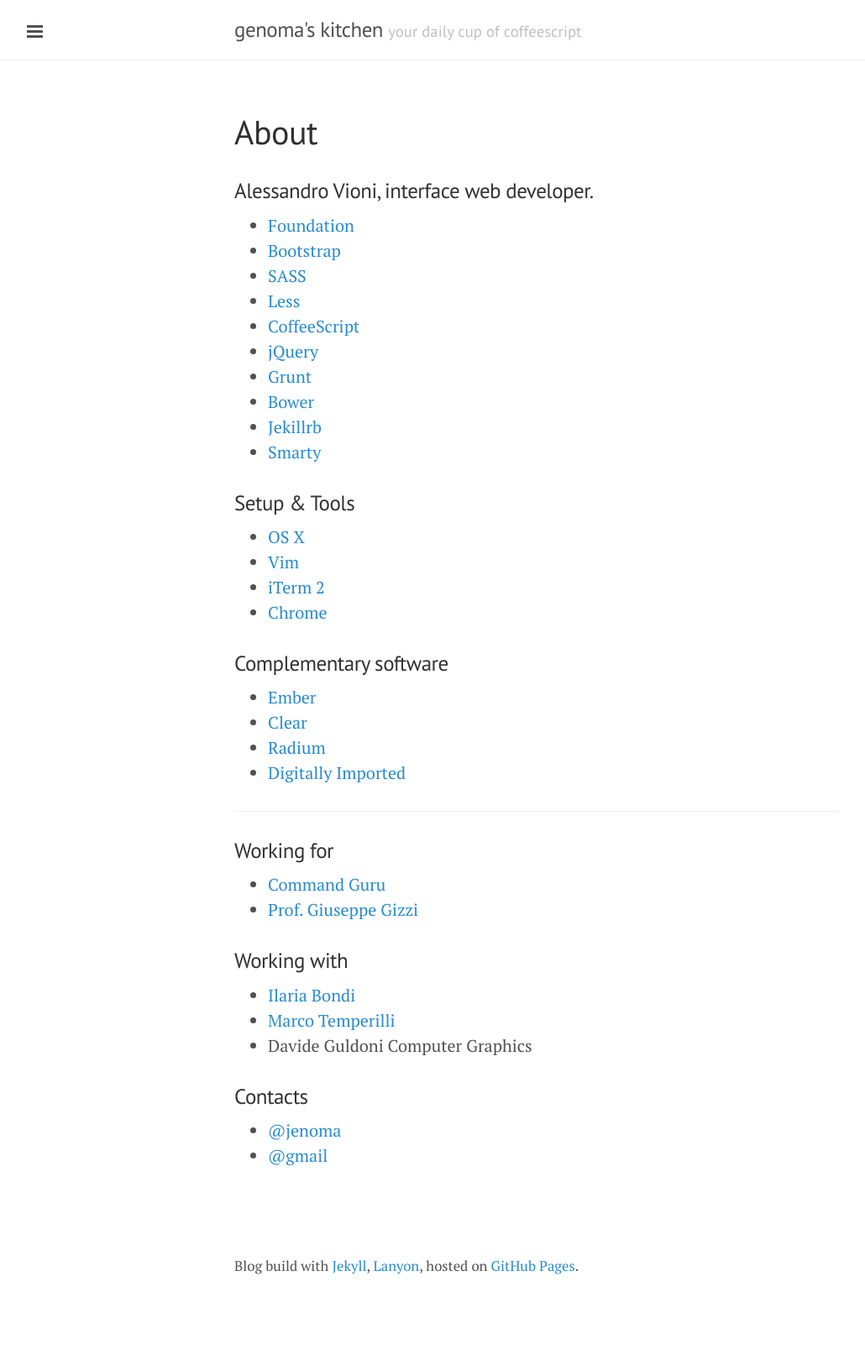
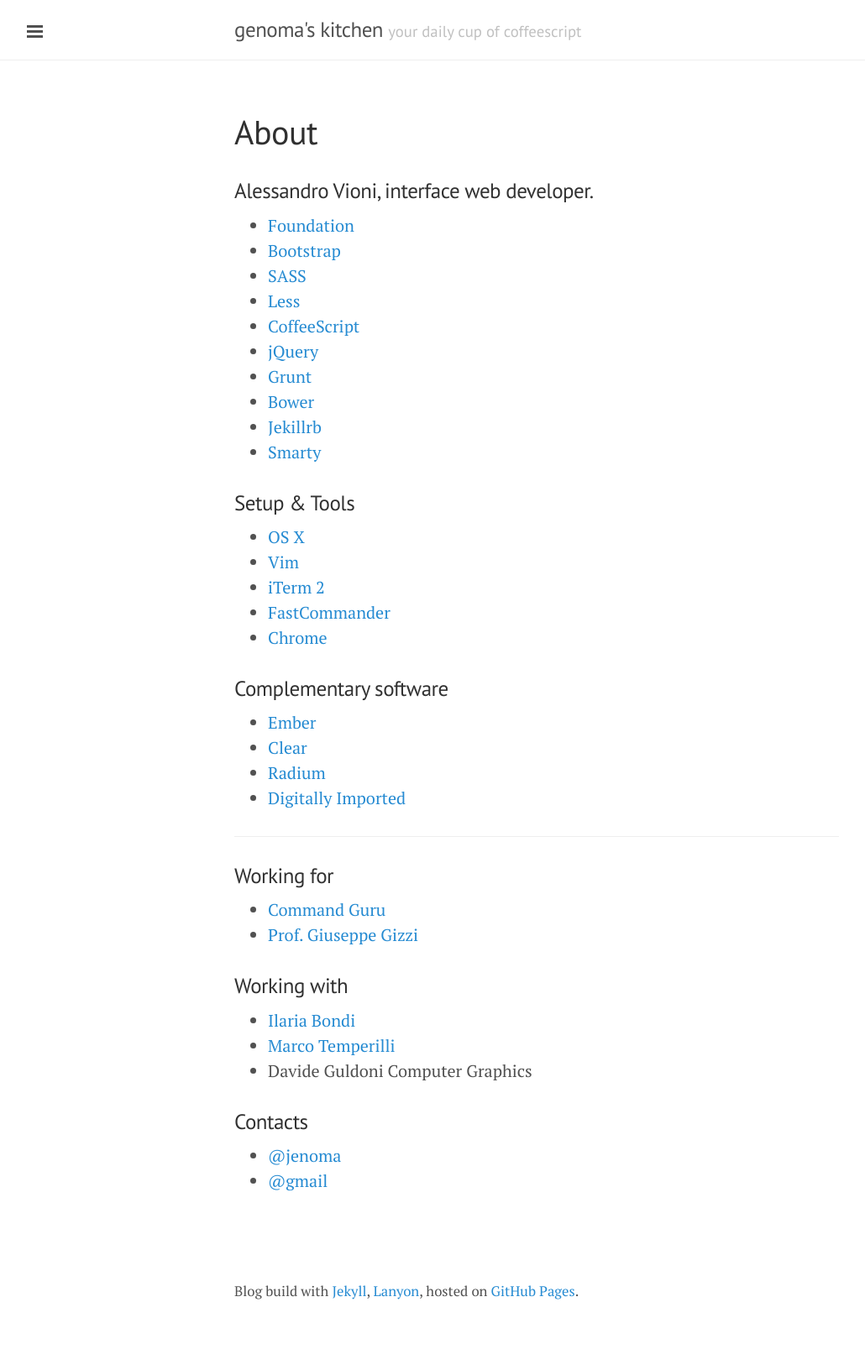
Before and after one commit to genoma/genoma.github.io, a Jekyll site: the page built from about.md, in a window 1280 px wide. Shown: the whole page at 84% size, without its empty margins (1-1031 px from the left). Built offline with Jekyll 4.4.1, drawn with Linux system fonts in a browser that asks for light colours; Markdown is read by kramdown in place of the engine named in the settings; before the commit the page ends 1602 px from its top, so only the background shows below that.

Commit message:
about.md updated

```diff
--- a/about.md
+++ b/about.md
@@ -18,6 +18,7 @@
 * [OS X](https://www.apple.com/osx/)
 * [Vim](http://www.vim.org/)
 * [iTerm 2](https://github.com/gnachman/iTerm2)
+* [FastCommander](http://osx-fastcommander.appspot.com/)
 * [Chrome](https://www.google.com/intl/en/chrome/browser/)
 
 ### Complementary software
```
